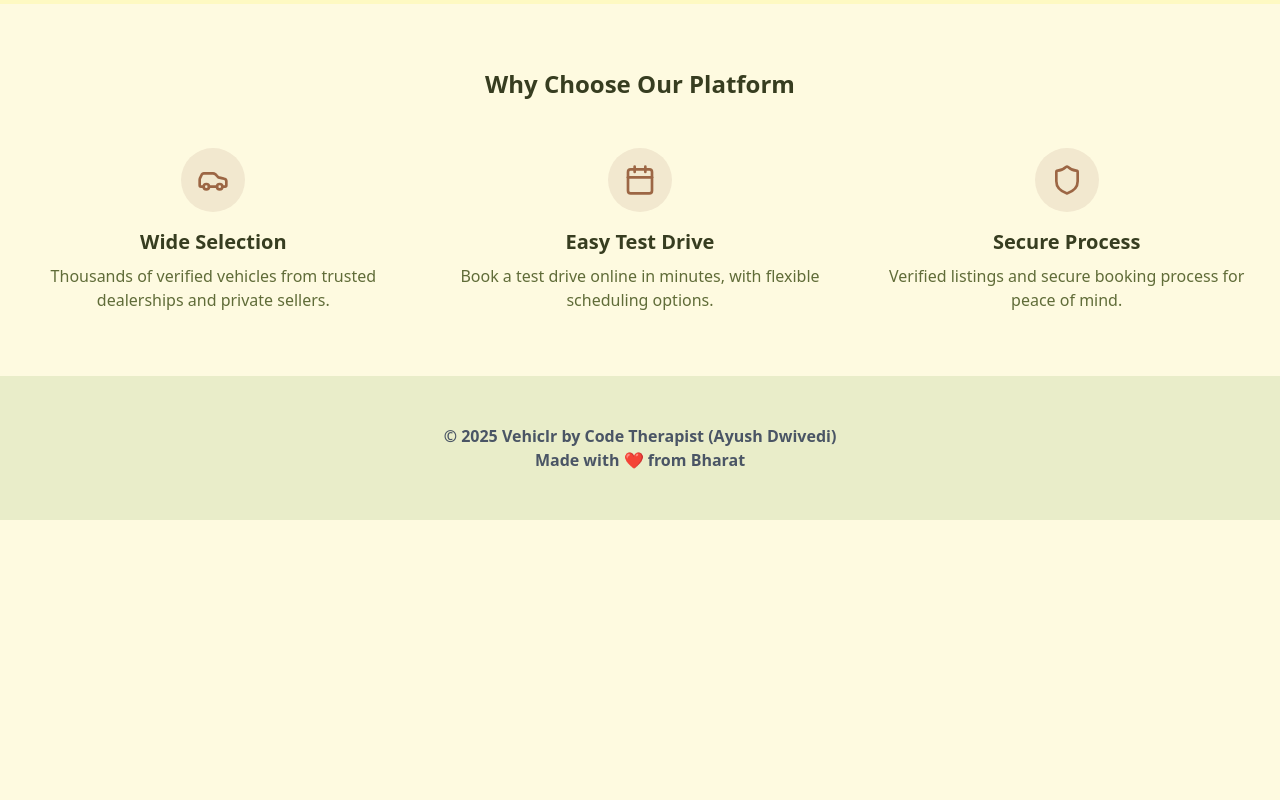
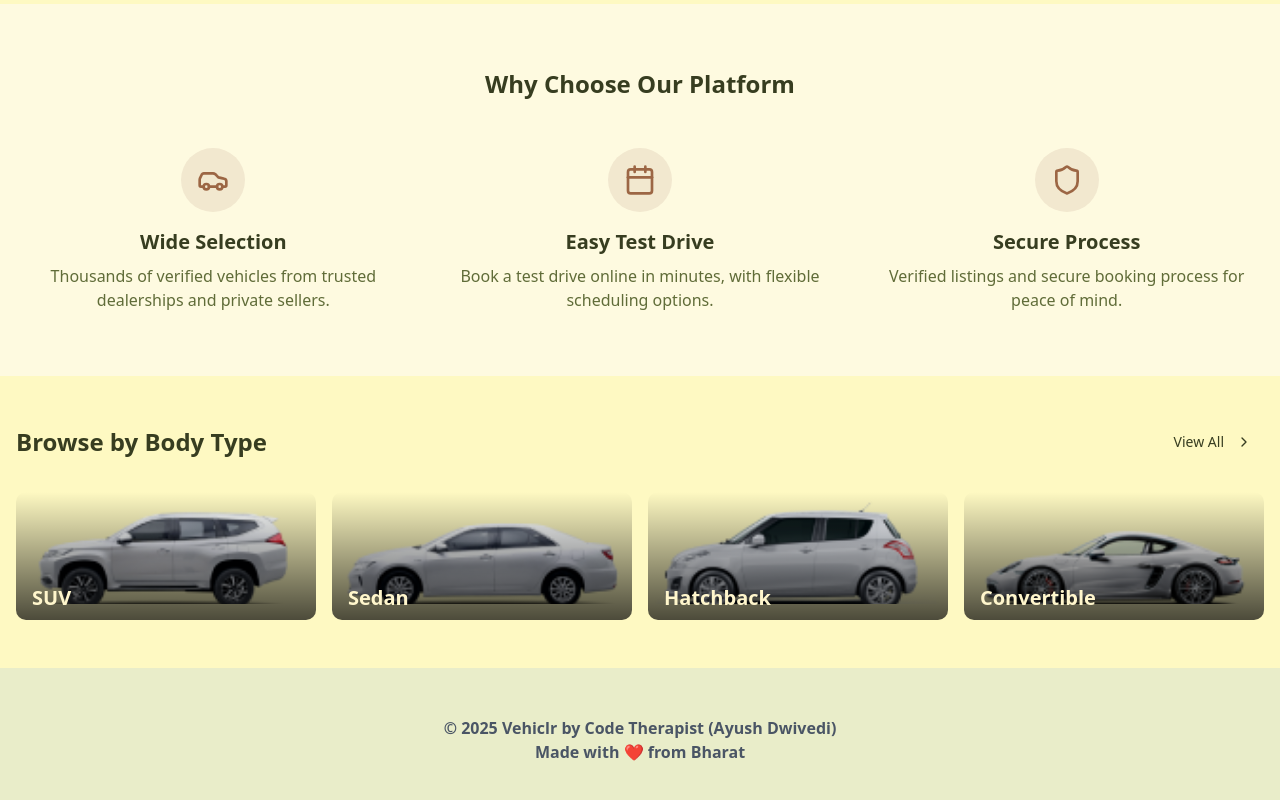
Before and after one commit to AmAyush18/Vehiclr, a Next.js app: page / in a window 1280 px wide. Shown: the part 1452-2252 px from the top of the page. Before the commit the page ends 1972 px from the top, so only its background shows below. Built offline with nearby package versions, Linux system fonts and the light colour scheme; no server answers.

Commit message:
Browse by Body Type Section

```diff
--- /dev/null
+++ b/app/(home)/_components/browse-by-body-type.jsx
@@ -0,0 +1,49 @@
+const { Button } = require("@/components/ui/button")
+const { bodyTypes } = require("@/constants/mock-data")
+const { ChevronRight } = require("lucide-react")
+const { default: Image } = require("next/image")
+const { default: Link } = require("next/link")
+
+const BrowseByBodyType = () => {
+    return (
+        <section className="py-12 bg-yellow-100">
+        <div className="container mx-auto px-4">
+          <div className="flex justify-between items-center mb-8">
+            <h2 className="text-2xl font-bold">Browse by Body Type</h2>
+            <Button variant="ghost" className="flex items-center" asChild>
+              <Link href="/cars">
+                View All <ChevronRight className="ml-1 h-4 w-4" />
+              </Link>
+            </Button>
+          </div>
+          <div className="grid grid-cols-2 md:grid-cols-4 gap-4">
+            {bodyTypes.map((type) => (
+              <Link
+                key={type.name}
+                href={`/cars?bodyType=${type.name}`}
+                className="relative group cursor-pointer"
+              >
+                <div className="overflow-hidden rounded-lg flex justify-end h-28 mb-4 relative">
+                  <Image
+                    src={
+                      type.imageUrl || `/body/${type.name.toLowerCase()}.webp`
+                    }
+                    alt={type.name}
+                    fill
+                    className="object-cover group-hover:scale-105 transition duration-300"
+                  />
+                </div>
+                <div className="absolute inset-0 bg-gradient-to-t from-black/70 to-transparent rounded-lg flex items-end">
+                  <h3 className="text-secondary text-xl font-bold pl-4 pb-2 ">
+                    {type.name}
+                  </h3>
+                </div>
+              </Link>
+            ))}
+          </div>
+        </div>
+      </section>
+    )
+}
+
+export default BrowseByBodyType
--- a/app/(home)/page.jsx
+++ b/app/(home)/page.jsx
@@ -1,3 +1,4 @@
+import BrowseByBodyType from "./_components/browse-by-body-type";
 import BrowseByMakeSection from "./_components/browse-by-make";
 import FeaturedCarsSection from "./_components/featured-cars";
 import HeaderComponent from "./_components/header";
@@ -13,6 +14,8 @@ export default function Home() {
       <BrowseByMakeSection />
 
       <WhyChooseUsSection />
+
+      <BrowseByBodyType />
     </div>
   );
 }
```
